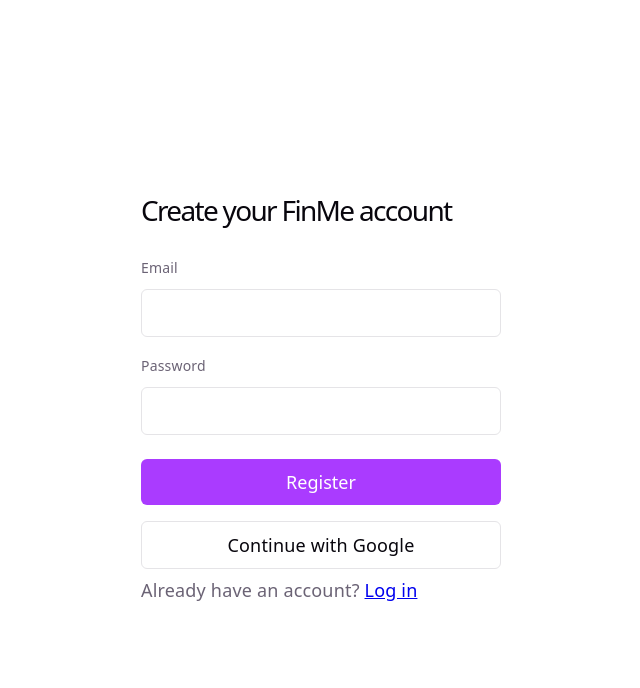
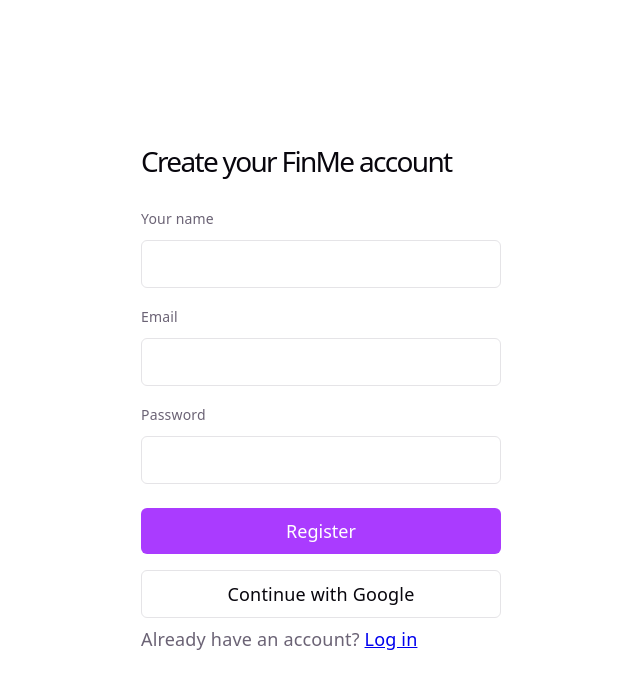
Before and after one commit to shibambocollins/finme, a React (Vite) app in the folder frontend/: page /register in a window 1280 px wide. Shown: the top 688 px of the page, without its empty margins (319-959 px from the left). Built offline with nearby package versions, Linux system fonts and the light colour scheme; no server answers.

Commit message:
feat: Add displayName support in registration and update AuthCallback and Dashboard to utilize it

```diff
--- a/frontend/src/pages/AuthCallback.tsx
+++ b/frontend/src/pages/AuthCallback.tsx
@@ -26,7 +26,8 @@
       return;
     }
 
-    completeOAuthLogin(token, payload.email);
+    const displayName = typeof payload.displayName === "string" ? payload.displayName : null;
+    completeOAuthLogin(token, payload.email, displayName);
     navigate("/dashboard", { replace: true });
   }, [searchParams, completeOAuthLogin, navigate]);
 
--- a/frontend/src/pages/Dashboard.tsx
+++ b/frontend/src/pages/Dashboard.tsx
@@ -98,7 +98,7 @@
 });
 
 export function Dashboard() {
-  const { token, email, logout } = useAuth();
+  const { token, email, displayName, logout } = useAuth();
   const [transactions, setTransactions] = useState<Transaction[]>([]);
   const [summary, setSummary] = useState<DashboardSummary | null>(null);
   const [insights, setInsights] = useState<RecommendationsResponse | null>(null);
@@ -374,7 +374,9 @@
           <Link to="/calendar">Calendar</Link>
           <Link to="/budgets">Budgets</Link>
           <Link to="/credit">Credit</Link>
-          <span>{email}</span>
+          {/* Falls back to email only for an account that predates this field, or a stored
+              session from before this change - registration and Google login both set it now. */}
+          <span>{displayName || email}</span>
           <button type="button" onClick={logout}>
             Log out
           </button>
--- a/frontend/src/pages/Register.tsx
+++ b/frontend/src/pages/Register.tsx
@@ -9,6 +9,7 @@
 }
 
 export function Register() {
+  const [displayName, setDisplayName] = useState("");
   const [email, setEmail] = useState("");
   const [password, setPassword] = useState("");
   const [error, setError] = useState<string | null>(null);
@@ -21,7 +22,11 @@
     setError(null);
     setSubmitting(true);
     try {
-      await apiPostJson<MessageResponse>("/api/auth/register", { email, password });
+      await apiPostJson<MessageResponse>("/api/auth/register", {
+        email,
+        password,
+        displayName: displayName.trim(),
+      });
       setRegisteredEmail(email);
     } catch (err) {
       setError(err instanceof ApiError ? err.message : "Registration failed");
@@ -68,6 +73,15 @@
     <div className="auth-page">
       <form className="auth-form" onSubmit={handleSubmit}>
         <h1>Create your FinMe account</h1>
+        <label htmlFor="displayName">Your name</label>
+        <input
+          id="displayName"
+          type="text"
+          value={displayName}
+          onChange={(e) => setDisplayName(e.target.value)}
+          maxLength={100}
+          required
+        />
         <label htmlFor="email">Email</label>
         <input
           id="email"
```
